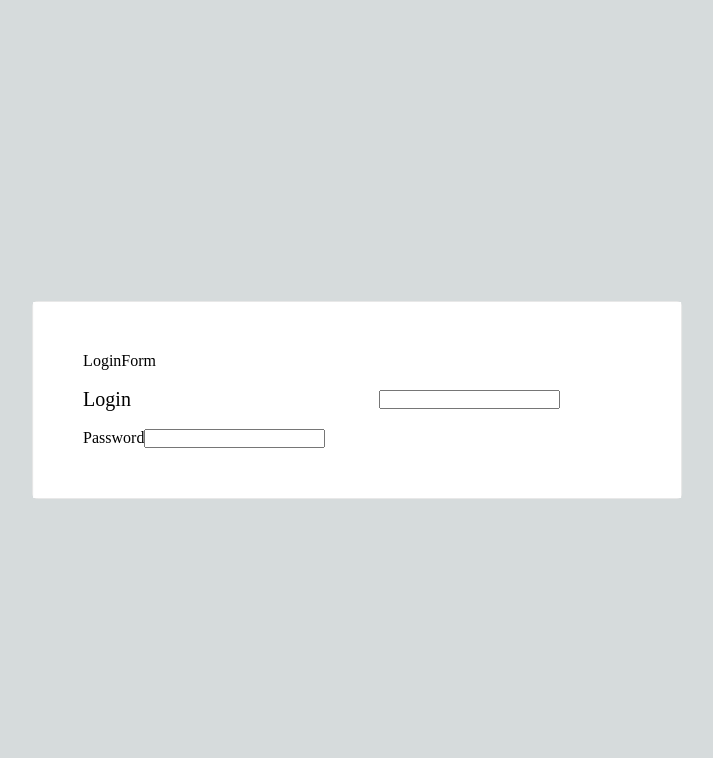
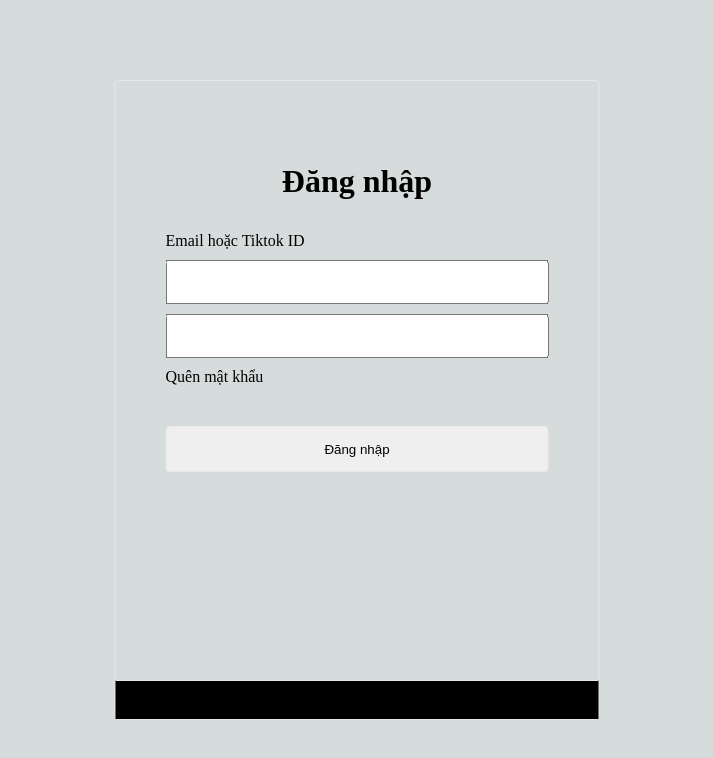
Before and after one commit to phucntp/clone-tiktok-fe, a Next.js app: page /login in a window 1280 px wide. Shown: the top 758 px of the page, without its empty margins (283-996 px from the left). Built offline with nearby package versions, Linux system fonts and the light colour scheme.

Commit message:
Login commit 3

```diff
--- /dev/null
+++ b/src/components/atoms/buttons/NormalButton.tsx
@@ -0,0 +1,13 @@
+import React from "react";
+
+interface Props {
+  label?: string;
+  type?: 'button' | 'submit' | 'reset';
+  className?: string;
+}
+
+function NormalButton({ label, type, className }: Props) {
+  return <button type={type} className={`normal-button ${className}`} >{label}</button>;
+}
+
+export default NormalButton;
--- a/src/components/atoms/form/inputs/Input.module.scss
+++ b/src/components/atoms/form/inputs/Input.module.scss
@@ -0,0 +1,3 @@
+// .height-normal-input {
+//     height: 44px;
+// }
--- a/src/components/atoms/form/inputs/InputNormal.tsx
+++ b/src/components/atoms/form/inputs/InputNormal.tsx
@@ -1,15 +1,15 @@
 import React from "react";
 
 interface Props {
-  label: string;
+  label?: string;
 }
 
 function InputNormal({ label }: Props) {
   return (
     <div className="d-flex justify-center align-center">
-      <label className="font-20 w-100">{label}</label>
-      <div className="p-20 w-500-px">
-        <input />
+      {label && <label className="font-20 w-100">{label}</label>}
+      <div className="w-100">
+        <input className="w-100 normal-input"/>
       </div>
     </div>
   );
--- a/src/components/atoms/form/inputs/InputPassword.tsx
+++ b/src/components/atoms/form/inputs/InputPassword.tsx
@@ -1,14 +1,14 @@
 import React from "react";
 
 interface Props {
-  label: string;
+  label?: string;
 }
 
 function InputPassword({ label }: Props) {
   return (
     <div>
-      <label>{label}</label>
-      <input type="password" />
+      {label && <label>{label}</label>}
+      <input type="password" className="w-100 normal-input"/>
     </div>
   );
 }
--- a/src/components/molecules/modal/Modal.tsx
+++ b/src/components/molecules/modal/Modal.tsx
@@ -3,10 +3,21 @@ import styles from "./Modal.module.scss";
 
 interface Props {
   children: React.ReactNode;
+  height?: string;
+  width?: string;
 }
 
-function Modal({ children }: Props) {
-  return <div className={styles.modalContainer}>{children}</div>;
+function Modal({ children, height, width }: Props) {
+  return (
+    <>
+      <div
+        className={styles.modalContainer}
+        style={{ height: height ?? "", width: width ?? "" }}
+      >
+       {children}
+      </div>
+    </>
+  );
 }
 
 export default Modal;
--- a/src/components/organisms/login/LoginForm.module.scss
+++ b/src/components/organisms/login/LoginForm.module.scss
@@ -1,6 +1,31 @@
 @import '@/styles/variables';
 
 .backgroundLogin {
-    background-color: $color-white;
-    color: $color-black;
+    max-height: 693px;
+    width: 483px;
+    overflow-y: auto;
+    position: relative;
+
+    h2 {
+        text-align: center;
+        font: {
+            weight: bold;
+            size: 32px;
+        }
+    }
+
+    .redirectRegister {
+        position: fixed;
+        width: 100%;
+        left: 0;
+        bottom: 0;
+        text-align: center;
+        padding: 10px 0;
+        border-top: 1px solid $color-border-hairline;
+        background-color: $color-black;
+
+        @include flexbox;
+        @include flexbox-align-center;
+        @include flexbox-justify-center;
+    }
 }
--- a/src/components/organisms/login/LoginForm.tsx
+++ b/src/components/organisms/login/LoginForm.tsx
@@ -3,21 +3,33 @@ import InputNormal from "@/components/atoms/form/inputs/InputNormal";
 import InputPassword from "@/components/atoms/form/inputs/InputPassword";
 import styles from "./LoginForm.module.scss";
 import Modal from "@/components/molecules/modal/Modal";
+import NormalButton from "@/components/atoms/buttons/NormalButton";
+import Link from "next/link";
 
 function LoginForm() {
   return (
-    <Modal>
-      <div className={`${styles.backgroundLogin} p-50`}>
-        <div>LoginForm</div>
-        <div>
-          <InputNormal label="Login" />
+    <Modal height="80%">
+      <div className={`${styles.backgroundLogin} p-50 h-100`}>
+        <h2 className="my-32">Đăng nhập</h2>
+        <div className="mb-5">
+          <label>Email hoặc Tiktok ID</label>
         </div>
-        <div>
-          <InputPassword label="Password" />
+        <form action="">
+          <div className="my-10">
+            <InputNormal />
+          </div>
+          <div>
+            <InputPassword />
+          </div>
+        </form>
+        <Link className="d-block py-10" href="">Quên mật khẩu</Link>
+        <NormalButton label="Đăng nhập" type="submit" className="w-100 mt-30" />
+        <div className={styles.redirectRegister}>
+          Bạn chưa có tài khoản? <a href="">Đăng ký</a>
         </div>
       </div>
     </Modal>
-  );
+  )
 }
 
 export default LoginForm;
--- a/src/styles/main.scss
+++ b/src/styles/main.scss
@@ -24,8 +24,87 @@
 
 @for $i from 1 through 50 {
   $fontsize: 1px * $i;
+  .pr-#{$i} {
+    padding-right: $fontsize !important;
+  }
+}
+@for $i from 1 through 50 {
+  $fontsize: 1px * $i;
+  .pt-#{$i} {
+    padding-top: $fontsize !important;
+  }
+}
+@for $i from 1 through 50 {
+  $fontsize: 1px * $i;
+  .pb-#{$i} {
+    padding-bottom: $fontsize !important;
+  }
+}
+@for $i from 1 through 50 {
+  $fontsize: 1px * $i;
+  .pl-#{$i} {
+    padding-left: $fontsize !important;
+  }
+}
+
+@for $i from 1 through 50 {
+  $fontsize: 1px * $i;
+  .px-#{$i} {
+    padding-left: $fontsize !important;
+    padding-right: $fontsize !important;
+  }
+}
+@for $i from 1 through 50 {
+  $fontsize: 1px * $i;
+  .py-#{$i} {
+    padding-top: $fontsize !important;
+    padding-bottom: $fontsize !important;
+  }
+}
+
+@for $i from 1 through 50 {
+  $fontsize: 1px * $i;
+  .mr-#{$i} {
+    margin-right: $fontsize !important;
+  }
+}
+@for $i from 1 through 50 {
+  $fontsize: 1px * $i;
+  .mt-#{$i} {
+    margin-top: $fontsize !important;
+  }
+}
+@for $i from 1 through 50 {
+  $fontsize: 1px * $i;
+  .mb-#{$i} {
+    margin-bottom: $fontsize !important;
+  }
+}
+@for $i from 1 through 50 {
+  $fontsize: 1px * $i;
+  .ml-#{$i} {
+    margin-left: $fontsize !important;
+  }
+}
+@for $i from 1 through 50 {
+  $fontsize: 1px * $i;
   .m-#{$i} {
     margin: $fontsize !important;
+  }
+}
+
+@for $i from 1 through 50 {
+  $fontsize: 1px * $i;
+  .mx-#{$i} {
+    margin-left: $fontsize !important;
+    margin-right: $fontsize !important;
+  }
+}
+@for $i from 1 through 50 {
+  $fontsize: 1px * $i;
+  .my-#{$i} {
+    margin-top: $fontsize !important;
+    margin-bottom: $fontsize !important;
   }
 }
 
@@ -63,3 +142,18 @@
     height: $fontsize !important;
   }
 }
+
+.normal-input {
+  height: 44px;
+}
+
+.normal-button {
+  padding: 6px 8px;
+  border: $border-solid;
+  border-radius: 4px;
+  min-height: 46px;
+}
+
+.d-block {
+  display: block !important;
+}
```
